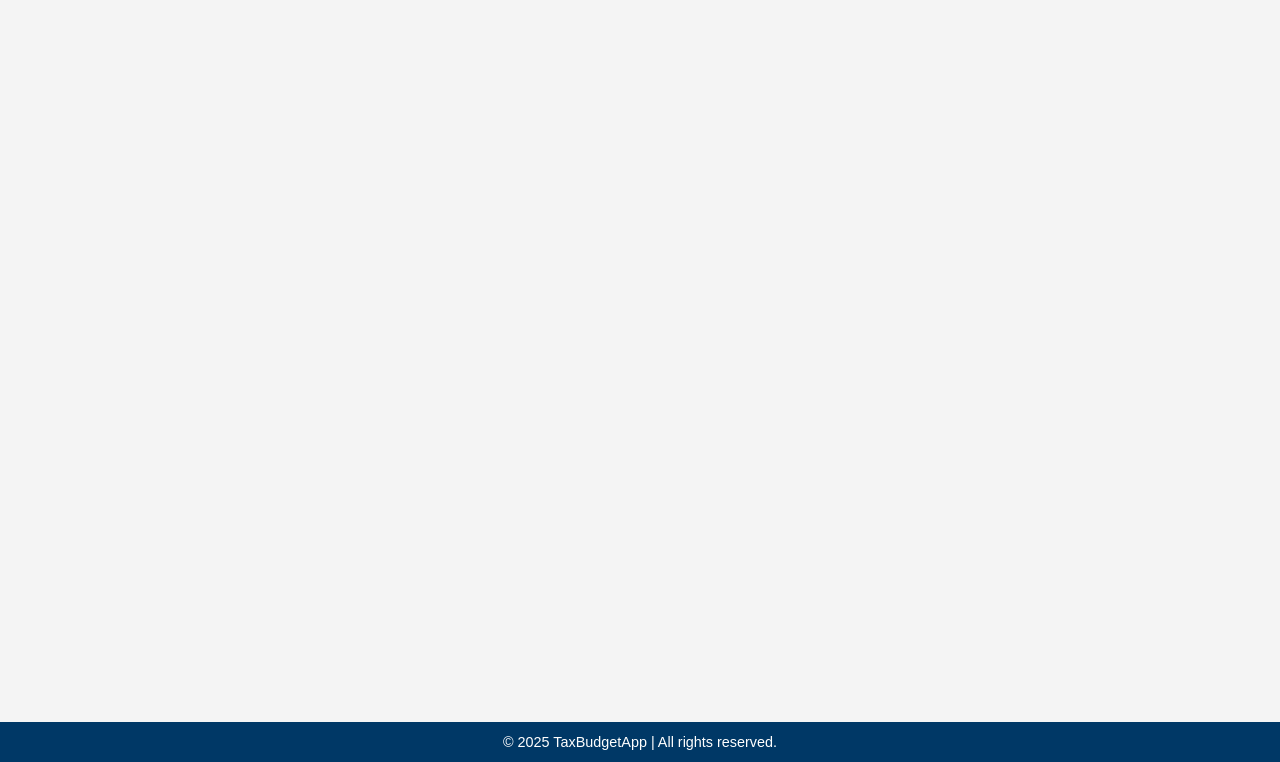
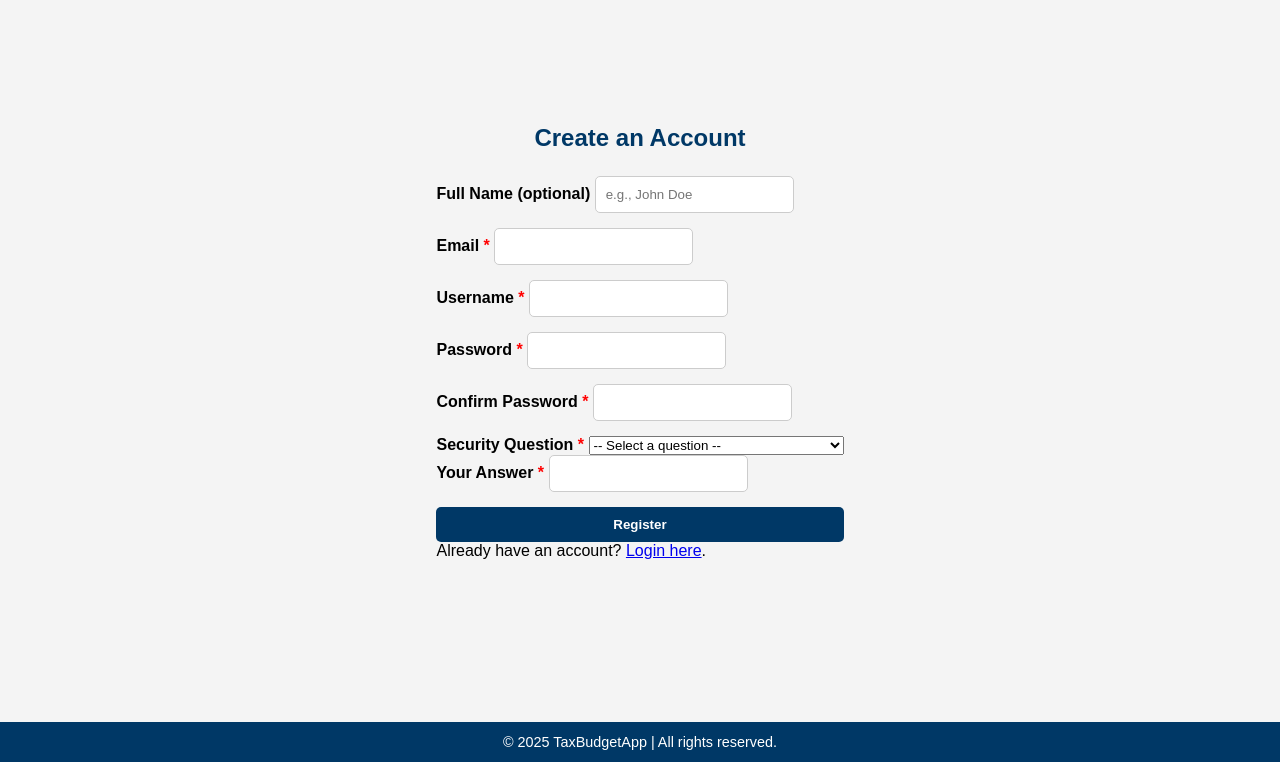
Before and after one commit to Daithi10/budget-tax-app, a Flask app: page /register in a window 1280 px wide. Shown: the part 38-800 px from the top of the page. Run offline with Flask 3, Linux system fonts and the light colour scheme.

Commit message:
register

```diff
--- a/app.py
+++ b/app.py
@@ -1,7 +1,10 @@
 from flask import Flask, render_template, request, redirect, url_for, session, flash
+from werkzeug.security import generate_password_hash, check_password_hash
 
 app = Flask(__name__)
 app.secret_key = 'your_secret_key_here'  # Replace with a secure random string for the session
+# Simulated in-memory user store
+users = {}
 
 # This will store budget data temporarily (in-memory)
 saved_budgets = []
@@ -119,17 +122,15 @@ def login():
         username = request.form.get('username')
         password = request.form.get('password')
 
-        if username in users and users[username] == password:
+        # Securely check if username exists AND password is correct
+        if username in users and check_password_hash(users[username]['password'], password):
             session['username'] = username
-            return redirect(url_for('budget'))  # redirect to budget page after login
+            return redirect(url_for('budget'))  # Redirect to budget page
         else:
             error = 'Invalid username or password'
             return render_template('login.html', error=error)
+
     return render_template('login.html')
-@app.route('/logout')
-def logout():
-    session.pop('username', None)
-    return redirect(url_for('login'))
 
 @app.route('/')
 def index():
@@ -143,9 +144,18 @@ users = {}  # In-memory user store: {'username': 'password'}
 @app.route('/register', methods=['GET', 'POST'])
 def register():
     if request.method == 'POST':
-        username = request.form.get('username')
+        fullname = request.form.get('fullname', '').strip()
+        email = request.form.get('email', '').strip()
+        username = request.form.get('username', '').strip()
         password = request.form.get('password')
         confirm_password = request.form.get('confirm_password')
+        security_question = request.form.get('security_question')
+        security_answer = request.form.get('security_answer', '').strip()
+
+        # Basic validations
+        if not email or not username or not password or not confirm_password or not security_question or not security_answer:
+            error = 'Please fill in all required fields.'
+            return render_template('register.html', error=error)
 
         if username in users:
             error = 'Username already exists.'
@@ -155,13 +165,22 @@ def register():
             error = 'Passwords do not match.'
             return render_template('register.html', error=error)
 
-        # Save the user
-        users[username] = password
+        # Hash the password
+        hashed_password = generate_password_hash(password)
+
+        # Save user info (example user dict)
+        users[username] = {
+            'fullname': fullname,
+            'email': email,
+            'password': hashed_password,
+            'security_question': security_question,
+            'security_answer': security_answer
+        }
+
         flash('Registration successful. Please login.')
         return redirect(url_for('login'))
 
     return render_template('register.html')
-
 if __name__ == '__main__':
     print("Starting Flask app... Open http://127.0.0.1:5000/ in your browser")
     app.run(debug=True)
--- a/static/css/style.css
+++ b/static/css/style.css
@@ -156,7 +156,7 @@ main.container {
 .navbar ul li a:hover {
   background-color: #005f99;
 }
-..signup-prompt {
+.signup-prompt {
   max-width: 400px;        /* Limit width for better readability */
   margin: 2rem auto;       /* Center horizontally with vertical spacing */
   padding: 1.5rem;
@@ -209,3 +209,25 @@ main.container {
     font-size: 1rem;
   }
 }
+.form-container {
+  max-width: 500px;
+  margin: 0 auto;
+  padding: 2rem;
+}
+
+.form-title {
+  text-align: center;
+  margin-bottom: 1.5rem;
+}
+
+.required {
+  color: red;
+}
+.error-message {
+  color: #e74c3c;
+  background: #fcebea;
+  padding: 10px;
+  border: 1px solid #e0b4b4;
+  border-radius: 5px;
+  margin-bottom: 15px;
+}
--- a/templates/register.html
+++ b/templates/register.html
@@ -1,23 +1,62 @@
 {% extends "base.html" %}
-
-{% block title %}Register{% endblock %}
-<div class="auth-container">
-  <h2>Create Account</h2>
-
-  {% if error %}
-    <p class="error">{{ error }}</p>
-  {% endif %}
+{% block content %}
+<div class="container form-container">
+  <h2 class="form-title">Create an Account</h2>{% if error %}
+  <div class="error-message">{{ error }}</div>
+{% endif %}
 
   <form method="POST" action="{{ url_for('register') }}">
-    <label for="username">Username:</label>
-    <input type="text" id="username" name="username" required>
+    <!-- Full Name (optional) -->
+    <div class="form-group">
+      <label for="fullname">Full Name (optional)</label>
+      <input type="text" id="fullname" name="fullname" class="form-control" placeholder="e.g., John Doe">
+    </div>
 
-    <label for="email">Email:</label>
-    <input type="email" id="email" name="email" required>
+    <!-- Email -->
+    <div class="form-group">
+      <label for="email">Email <span class="required">*</span></label>
+      <input type="email" id="email" name="email" class="form-control" required>
+    </div>
 
-    <label for="password">Password:</label>
-    <input type="password" id="password" name="password" required>
+    <!-- Username -->
+    <div class="form-group">
+      <label for="username">Username <span class="required">*</span></label>
+      <input type="text" id="username" name="username" class="form-control" required>
+    </div>
 
-    <button type="submit">Register</button>
+    <!-- Password -->
+    <div class="form-group">
+      <label for="password">Password <span class="required">*</span></label>
+      <input type="password" id="password" name="password" class="form-control" required>
+    </div>
+
+    <!-- Confirm Password -->
+    <div class="form-group">
+      <label for="confirm_password">Confirm Password <span class="required">*</span></label>
+      <input type="password" id="confirm_password" name="confirm_password" class="form-control" required>
+    </div>
+
+    <!-- Security Question -->
+    <div class="form-group">
+      <label for="security_question">Security Question <span class="required">*</span></label>
+      <select id="security_question" name="security_question" class="form-control" required>
+        <option value="">-- Select a question --</option>
+        <option value="pet_name">What was the name of your first pet?</option>
+        <option value="school_name">What was your primary school's name?</option>
+        <option value="birth_city">In what city were you born?</option>
+        <option value="mother_maiden">What is your mother's maiden name?</option>
+      </select>
+    </div>
+
+    <!-- Security Answer -->
+    <div class="form-group">
+      <label for="security_answer">Your Answer <span class="required">*</span></label>
+      <input type="text" id="security_answer" name="security_answer" class="form-control" required>
+    </div>
+
+    <button type="submit" class="btn btn-primary">Register</button>
   </form>
+
+  <p class="form-note mt-3">Already have an account? <a href="{{ url_for('login') }}">Login here</a>.</p>
 </div>
+{% endblock %}
```
Also changed, not shown: static/static.js/main.js (+25 -0 lines).
